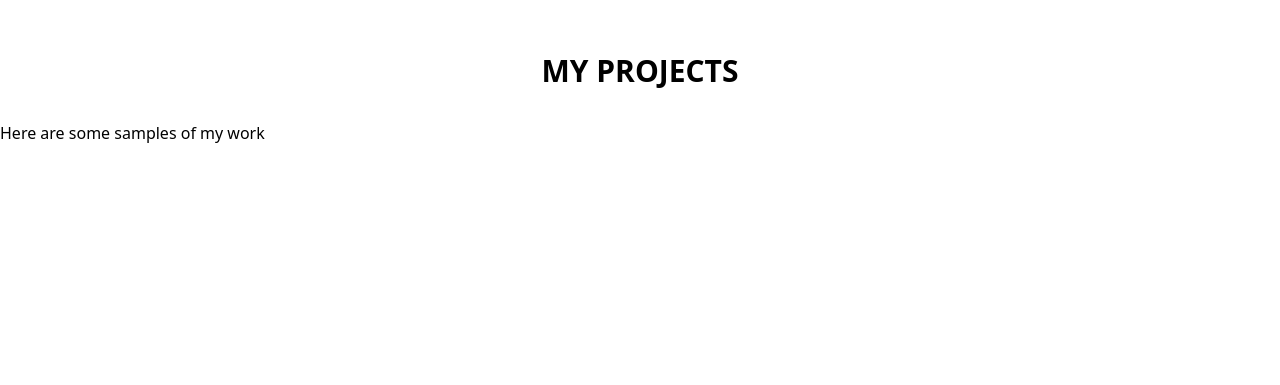
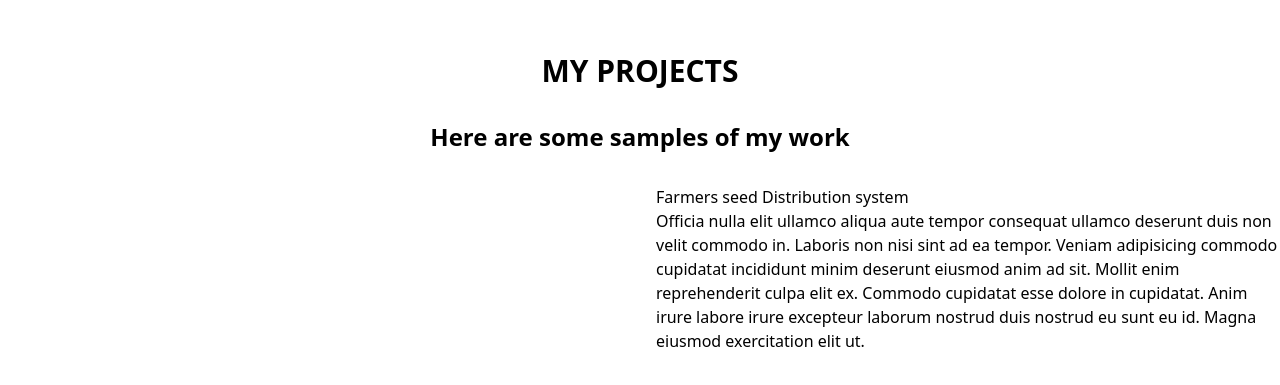
Before and after one commit to MalvinNdegwa/Portfolio, a React (Create React App) app: page / in a window 1280 px wide. Shown: the part 1611-1996 px from the top of the page. Built offline with nearby package versions, Linux system fonts and the light colour scheme; the HTML template or start-up script is replaced by a standard one.

Commit message:
add project section

```diff
--- a/src/Components/Projects.js
+++ b/src/Components/Projects.js
@@ -2,10 +2,23 @@ export default function Projects(){
     return (
         <div className="h-screen">
             <h1 className="text-center text-3xl font-bold mb-8">MY PROJECTS</h1>
-            <p>
+            <p className="text-center text-2xl font-bold mb-8">
                 Here are some samples of my work
             </p>
+            <div>
+                <div className="grid grid-cols-1 md:grid-cols-2 gap-8">
+                    <div>
+                        <img />
+                    </div>
+                    <div>
+                        <h2>Farmers seed Distribution system</h2>
+                        <p>
+                            Officia nulla elit ullamco aliqua aute tempor consequat ullamco deserunt duis non velit commodo in. Laboris non nisi sint ad ea tempor. Veniam adipisicing commodo cupidatat incididunt minim deserunt eiusmod anim ad sit. Mollit enim reprehenderit culpa elit ex. Commodo cupidatat esse dolore in cupidatat. Anim irure labore irure excepteur laborum nostrud duis nostrud eu sunt eu id. Magna eiusmod exercitation elit ut.
+                        </p>
 
+                    </div>
+                </div>
+            </div>
         </div>
     )
 }
```
